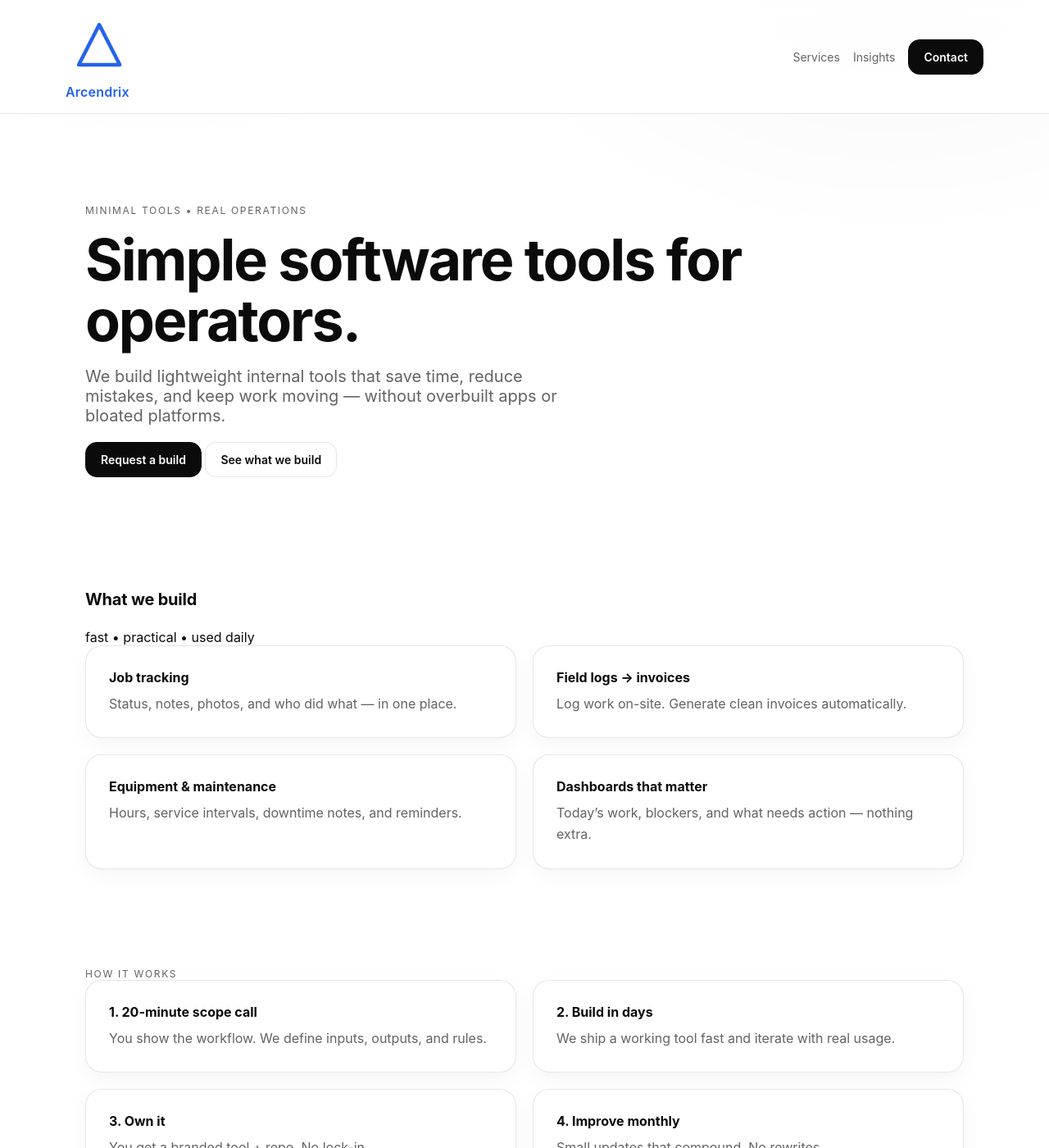
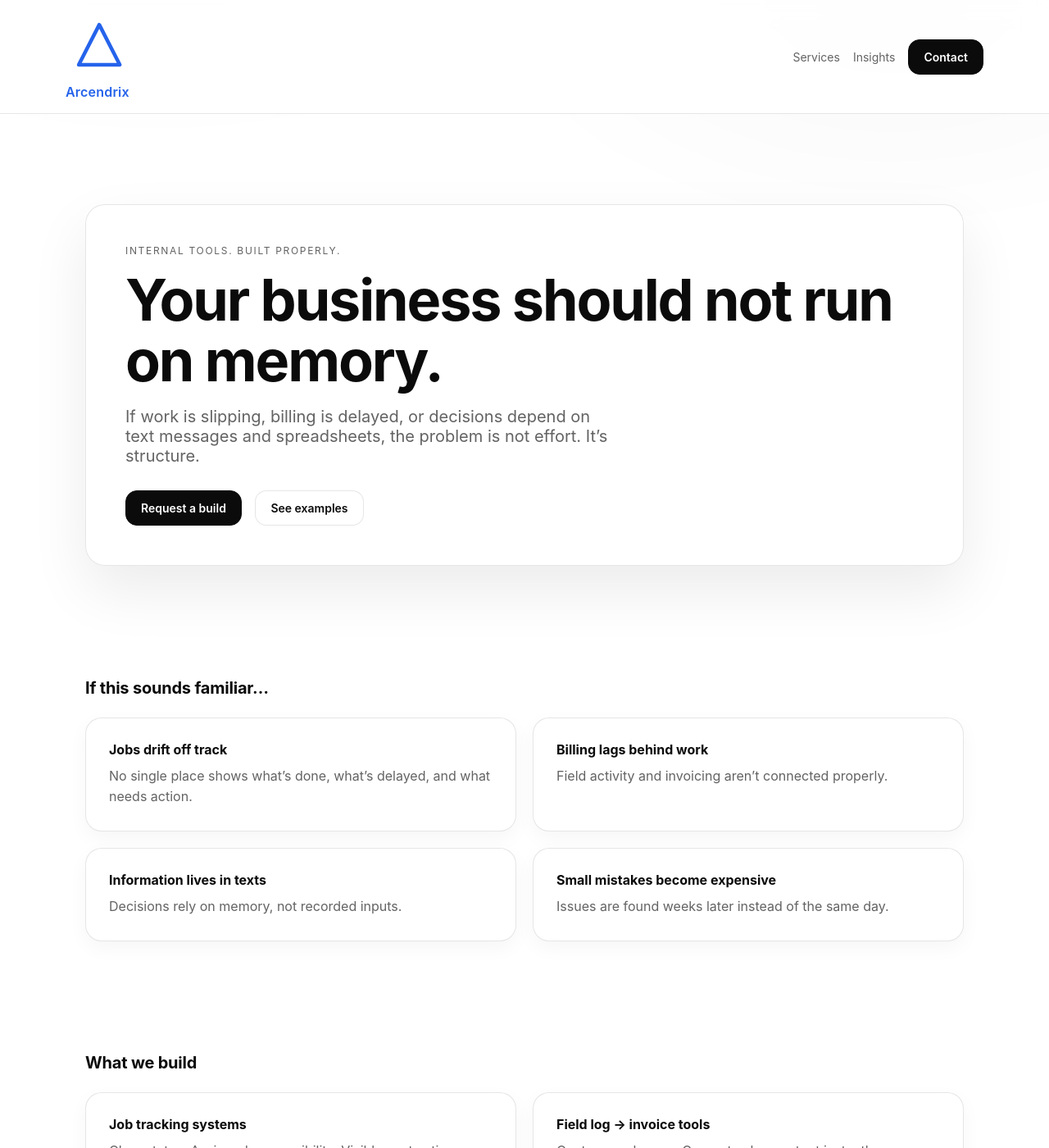
Before and after one commit to arcendrix/site, a Jekyll site: the page built from index.md, in a window 1280 px wide and 1400 px high. Shown: the whole window at 82% size. Built offline with Jekyll 4.4.1, drawn with Linux system fonts in a browser that asks for light colours; some of the changed text lies outside the part shown.

Commit message:
Update index.md

```diff
--- a/index.md
+++ b/index.md
@@ -1,78 +1,103 @@
 ---
 layout: default
 title: Arcendrix
-description: Simple software tools that remove operational friction.
+description: Simple internal tools that remove operational friction.
 ---
 
 <section class="hero">
-  <div class="kicker">MINIMAL TOOLS • REAL OPERATIONS</div>
-  <h1 class="h1">Simple software tools for operators.</h1>
-  <p class="subhead">
-    We build lightweight internal tools that save time, reduce mistakes, and keep work moving —
-    without overbuilt apps or bloated platforms.
-  </p>
+  <div class="hero-glass">
+    <div class="kicker">INTERNAL TOOLS. BUILT PROPERLY.</div>
+    <h1 class="h1">Your business should not run on memory.</h1>
+    <p class="subhead">
+      If work is slipping, billing is delayed, or decisions depend on text messages and spreadsheets,
+      the problem is not effort. It’s structure.
+    </p>
 
-  <div class="hero-actions">
-    <a class="btn primary" href="{{ '/contact/' | relative_url }}">Request a build</a>
-    <a class="btn" href="{{ '/services/' | relative_url }}">See what we build</a>
-  </div>
-</section>
-
-<section class="section">
-  <div class="section-title">
-    <h2>What we build</h2>
-    <div class="hint">fast • practical • used daily</div>
-  </div>
-
-  <div class="grid">
-    <div class="card">
-      <h3>Job tracking</h3>
-      <p>Status, notes, photos, and who did what — in one place.</p>
-    </div>
-
-    <div class="card">
-      <h3>Field logs → invoices</h3>
-      <p>Log work on-site. Generate clean invoices automatically.</p>
-    </div>
-
-    <div class="card">
-      <h3>Equipment & maintenance</h3>
-      <p>Hours, service intervals, downtime notes, and reminders.</p>
-    </div>
-
-    <div class="card">
-      <h3>Dashboards that matter</h3>
-      <p>Today’s work, blockers, and what needs action — nothing extra.</p>
+    <div style="margin-top:30px;">
+      <a class="btn primary" href="/contact/">Request a build</a>
+      <a class="btn" href="/services/" style="margin-left:12px;">See examples</a>
     </div>
   </div>
 </section>
 
 <section class="section">
-  <div class="panel">
-    <div class="kicker">HOW IT WORKS</div>
-    <div class="hr"></div>
-    <div class="grid">
-      <div class="card">
-        <h3>1. 20-minute scope call</h3>
-        <p>You show the workflow. We define inputs, outputs, and rules.</p>
-      </div>
-      <div class="card">
-        <h3>2. Build in days</h3>
-        <p>We ship a working tool fast and iterate with real usage.</p>
-      </div>
-      <div class="card">
-        <h3>3. Own it</h3>
-        <p>You get a branded tool + repo. No lock-in.</p>
-      </div>
-      <div class="card">
-        <h3>4. Improve monthly</h3>
-        <p>Small updates that compound. No rewrites.</p>
-      </div>
+  <h2>If this sounds familiar…</h2>
+
+  <div class="grid">
+    <div class="card">
+      <h3>Jobs drift off track</h3>
+      <p>No single place shows what’s done, what’s delayed, and what needs action.</p>
     </div>
 
-    <div class="hero-actions" style="margin-top:16px;">
-      <a class="btn primary" href="{{ '/contact/' | relative_url }}">Request a build</a>
-      <a class="btn" href="{{ '/insights/' | relative_url }}">Read insights</a>
+    <div class="card">
+      <h3>Billing lags behind work</h3>
+      <p>Field activity and invoicing aren’t connected properly.</p>
+    </div>
+
+    <div class="card">
+      <h3>Information lives in texts</h3>
+      <p>Decisions rely on memory, not recorded inputs.</p>
+    </div>
+
+    <div class="card">
+      <h3>Small mistakes become expensive</h3>
+      <p>Issues are found weeks later instead of the same day.</p>
     </div>
   </div>
 </section>
+
+<section class="section">
+  <h2>What we build</h2>
+
+  <div class="grid">
+    <div class="card">
+      <h3>Job tracking systems</h3>
+      <p>Clear status. Assigned responsibility. Visible next actions.</p>
+    </div>
+
+    <div class="card">
+      <h3>Field log → invoice tools</h3>
+      <p>Capture work once. Generate clean output instantly.</p>
+    </div>
+
+    <div class="card">
+      <h3>Internal dashboards</h3>
+      <p>Today’s work. Current blockers. Nothing unnecessary.</p>
+    </div>
+
+    <div class="card">
+      <h3>Custom workflow tools</h3>
+      <p>Built around how you actually operate — not how software companies think you should.</p>
+    </div>
+  </div>
+</section>
+
+<section class="section">
+  <h2>How it works</h2>
+
+  <div class="grid">
+    <div class="card">
+      <h3>1. You show the workflow</h3>
+      <p>We look at the real process — not the ideal version.</p>
+    </div>
+
+    <div class="card">
+      <h3>2. We simplify it</h3>
+      <p>Inputs. Rules. Outputs. Nothing extra.</p>
+    </div>
+
+    <div class="card">
+      <h3>3. We build fast</h3>
+      <p>You get a working tool in days, not months.</p>
+    </div>
+
+    <div class="card">
+      <h3>4. You own it</h3>
+      <p>Clean repo. Simple backend. No lock-in.</p>
+    </div>
+  </div>
+
+  <div style="margin-top:40px;">
+    <a class="btn primary" href="/contact/">Start a conversation</a>
+  </div>
+</section>
```
